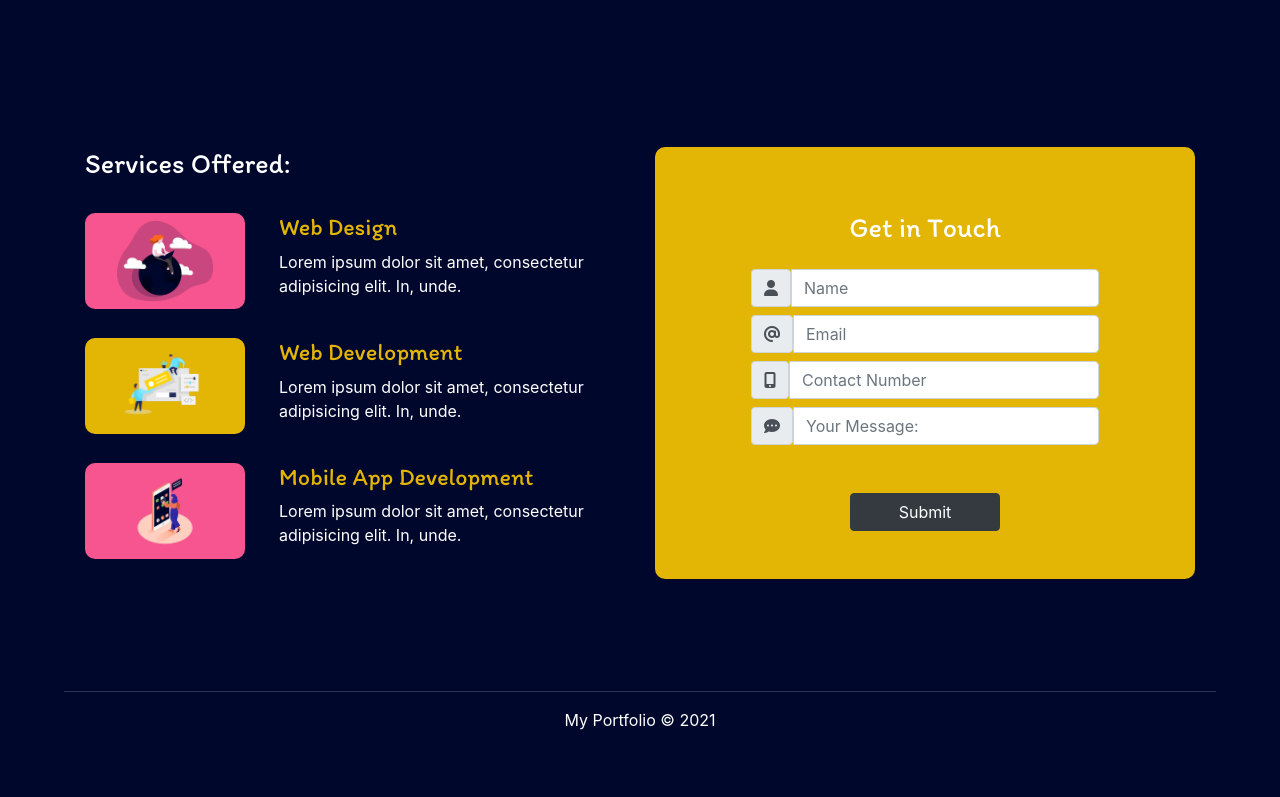
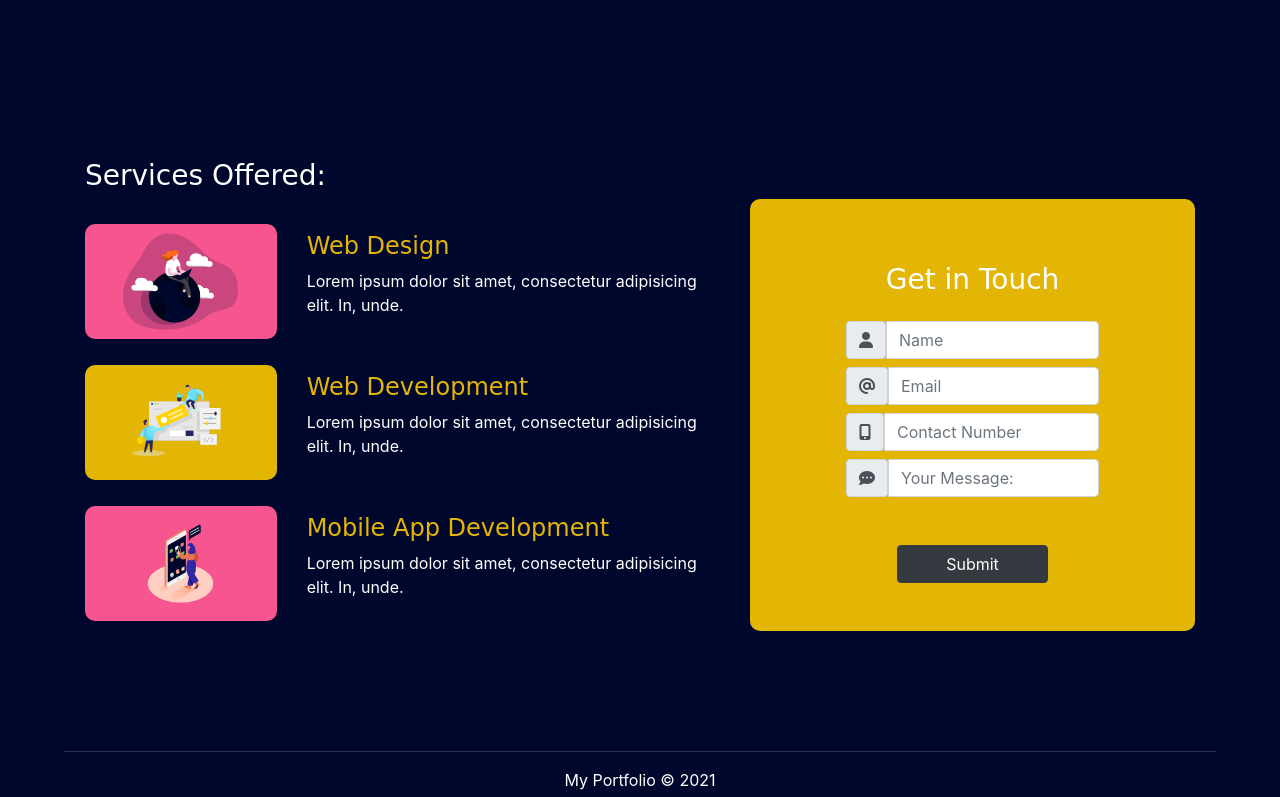
Before and after one commit to AyaNagasaka/Responsive-Portfolio-Website, a plain HTML site: page index.html in a window 1280 px wide. Shown: the part 2000-2797 px from the top of the page. Before the commit the page ends 2748 px from the top, so only its background shows below. Drawn offline with nearby package versions, Linux system fonts and the light colour scheme.

Commit message:
Update index.html

```diff
--- a/index.html
+++ b/index.html
@@ -10,7 +10,7 @@
     <script src="https://cdnjs.cloudflare.com/ajax/libs/popper.js/1.16.0/umd/popper.min.js"></script>
     <script src="https://maxcdn.bootstrapcdn.com/bootstrap/4.5.2/js/bootstrap.min.js"></script>
     <link rel="preconnect" href="https://fonts.gstatic.com">
-    <link href="https://fonts.googleapis.com/css2?family=Itim&display=swap" rel="stylesheet">
+    <link href="https://fonts.googleapis.com/css2?family=Montserrat:wght@400;600&display=swap" rel="stylesheet">
     <script src="https://kit.fontawesome.com/d5d3533bb3.js" crossorigin="anonymous"></script>
     <link rel="stylesheet" href="./style.css">
 </head>
@@ -24,16 +24,16 @@
             <button class="navbar-toggler" type="button" data-toggle="collapse" data-target="#myNavbar">
                 <span class="navbar-toggler-icon"></span>
             </button>
-            <div class="collapse    navbar-collapse justify-content-end" id="myNavbar">
+            <div class="collapse navbar-collapse justify-content-end" id="myNavbar">
                 <ul class="navbar-nav" >
                     <li class="nav-item" data-toggle="collapse" data-target=".navbar-collapse.show">
-                        <a class="nav-link"  href="#home">Home</a>
+                        <a class="nav-link px-4"  href="#home">Home</a>
                     </li>
                     <li class="nav-item" data-toggle="collapse" data-target=".navbar-collapse.show">
                         <a class="nav-link" href="#projects"  >Projects</a>
                     </li>
                     <li class="nav-item" data-toggle="collapse" data-target=".navbar-collapse.show" >
-                        <a class="nav-link" href="#about">About Me</a>
+                        <a class="nav-link px-4" href="#about">About Me</a>
                     </li>
                     <li class="nav-item" data-toggle="collapse" data-target=".navbar-collapse.show">
                         <a class="nav-link"  href="#contact">Contact</a>
@@ -158,7 +158,7 @@
         <section id="contact">
             <div class="container">
                 <div class="row py-5">
-                    <div class="col-sm-12 col-md-12 col-lg-6 mb-5">
+                    <div class="col-sm-12 col-md-12 col-lg-7 mb-5">
                         <div class="text-start text-white">
                             <h3 class="display-5">Services Offered:</h3>
                             <div class="row pt-4">
@@ -168,7 +168,7 @@
                                     </div>
                                 </div>
                                 <div class="col-8">
-                                    <div class="px-1">
+                                    <div class="py-2">
                                         <h4>Web Design</h4>
                                         <p>Lorem ipsum dolor sit amet, consectetur adipisicing elit. In, unde.</p>
                                     </div>
@@ -182,7 +182,7 @@
                                     </div>
                                 </div>
                                 <div class="col-8">
-                                    <div class="px-1">
+                                    <div class="py-2">
                                         <h4>Web Development</h4>
                                         <p>Lorem ipsum dolor sit amet, consectetur adipisicing elit. In, unde.</p>
                                     </div>
@@ -196,7 +196,7 @@
                                     </div>
                                 </div>
                                 <div class="col-8">
-                                    <div class="px-1">
+                                    <div class="py-2">
                                         <h4>Mobile App Development</h4>
                                         <p>Lorem ipsum dolor sit amet, consectetur adipisicing elit. In, unde.</p>
                                     </div>
@@ -205,7 +205,7 @@
                         </div>
                     </div>
 
-                    <div class="col-sm-12 col-md-12 col-lg-6">
+                    <div class="col-sm-12 col-md-12 col-lg-5 my-auto">
                         <div class="img-column">
                             <div class="container p-5">
                                 <div class="text-center text-white py-3">
```
